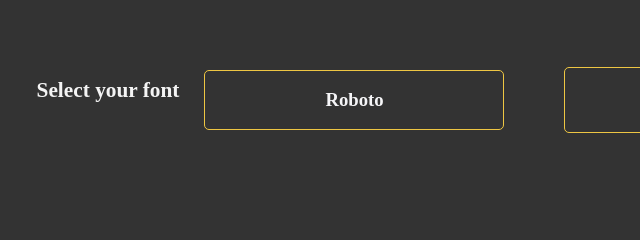
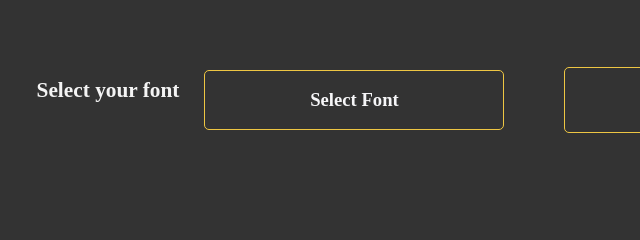
Before and after one commit to myruzu/Plate-Ordering-Project, a plain HTML site: page index.html in a window 1280 px wide. Shown: the part 1663-1903 px from the top of the page, 187-827 px from the left. Drawn offline with nearby package versions, Linux system fonts and the light colour scheme.

Commit message:
Select Fix

```diff
--- a/index.html
+++ b/index.html
@@ -61,21 +61,25 @@
 
               <select id="font" class="input" onchange="changeFontStyle(this);" >
 
-                  <option name="font" id="font" value="Roboto" selected="selected">
+                  <option disabled="" value="" selected="">
+                  Select Font
+                  </option>
+
+                  <option  value="Roboto">
                   Roboto
                   </option>
 
-                  <option name="font" value="Times New Roman">
+                  <option value="Times New Roman">
                     Times New Roman
                     </option>
 
-                  <option name="font" value='Nunito'>Nunito</option>
+                  <option value='Nunito'>Nunito</option>
 
-                  <option name="font" value='Playfair Display'>Playfair Display</option>
+                  <option value='Playfair Display'>Playfair Display</option>
 
-                  <option name="font" value='Dancing Script'>Dancing Script</option>
+                  <option value='Dancing Script'>Dancing Script</option>
 
-                  <option name="font" value='Pacifico'>Pacifico</option>
+                  <option value='Pacifico'>Pacifico</option>
 
               </select>
 
```
